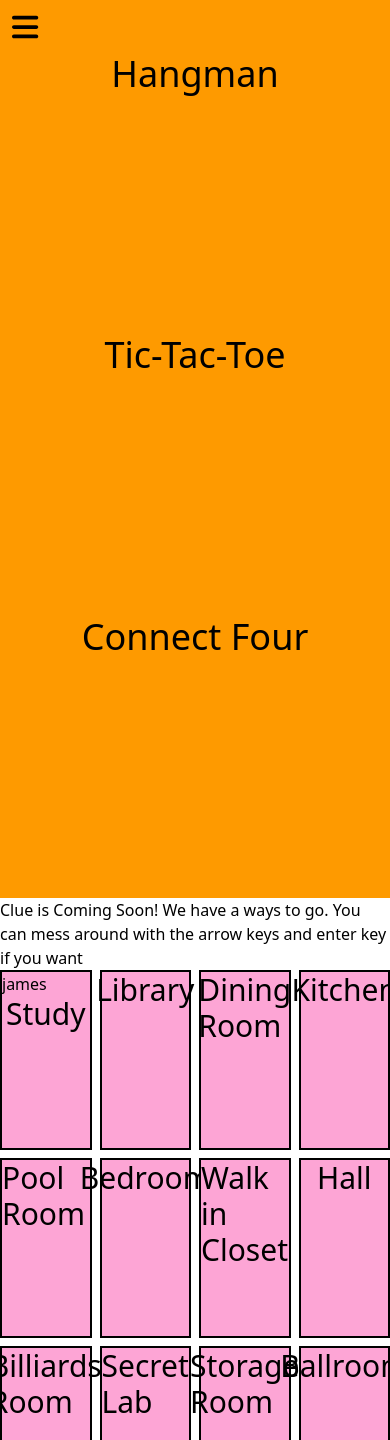
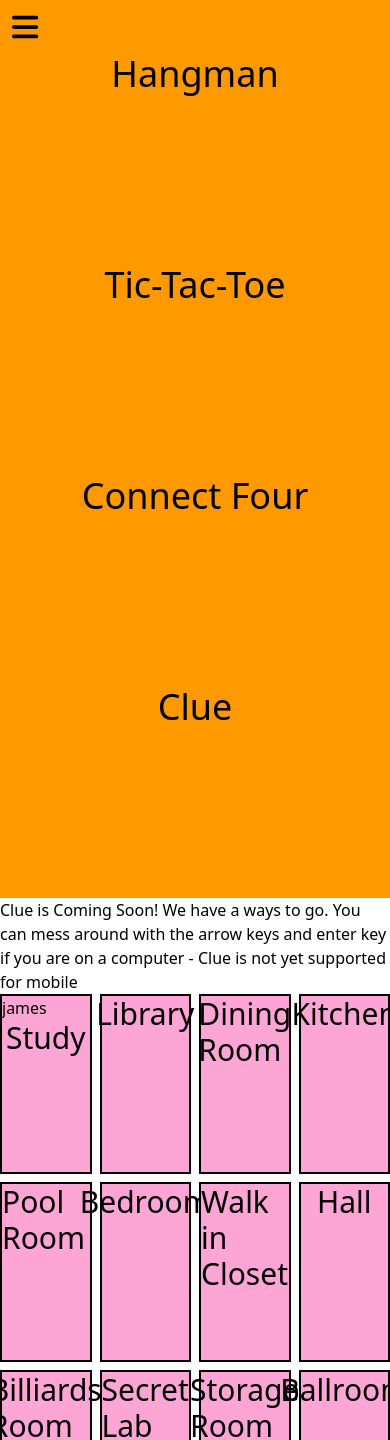
Before and after one commit to JamesDiStef/board-games, a React (Vite) app: page /clue in a window 390 px wide. Shown: the top 1440 px of the page. Built offline with nearby package versions, Linux system fonts and the light colour scheme.

Commit message:
add to mobile and update not supported message

```diff
--- a/src/MobileNav.tsx
+++ b/src/MobileNav.tsx
@@ -30,6 +30,11 @@ const MobileNav = ({ open, close, isFirstOpen }: Props) => {
           <Link to="/connectFour">Connect Four</Link>
         </button>
       </li>
+      <li className="mx-auto mb-auto">
+        <button onClick={() => close()}>
+          <Link to="/clue">Clue</Link>
+        </button>
+      </li>
     </ul>
   );
 };
--- a/src/clue/ClueComingSoon.tsx
+++ b/src/clue/ClueComingSoon.tsx
@@ -2,7 +2,8 @@ const ClueComingSoon = () => {
   return (
     <div className="flex justify-center">
       Clue is Coming Soon! We have a ways to go. You can mess around with the
-      arrow keys and enter key if you want
+      arrow keys and enter key if you are on a computer - Clue is not yet
+      supported for mobile
     </div>
   );
 };
```
